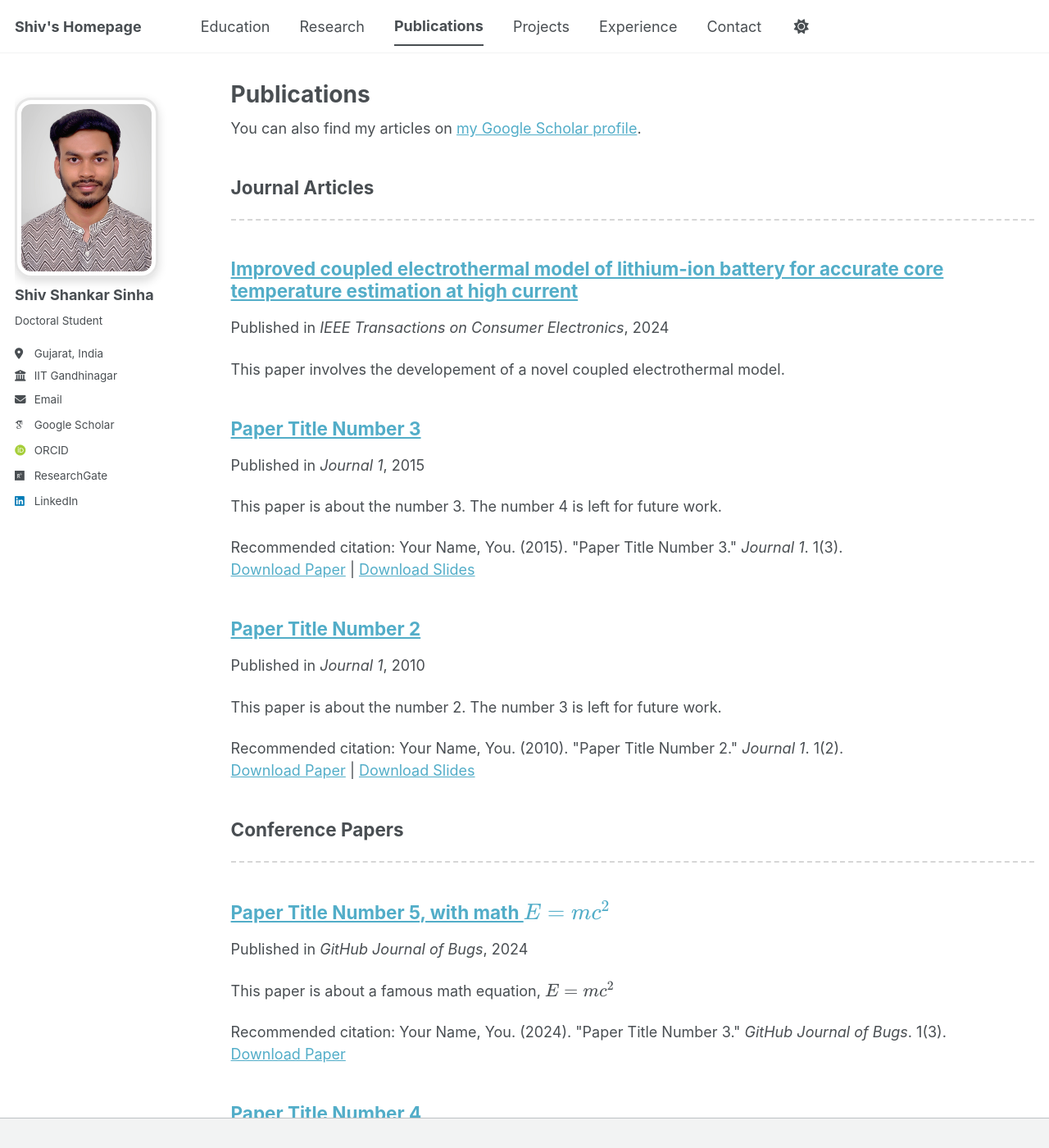
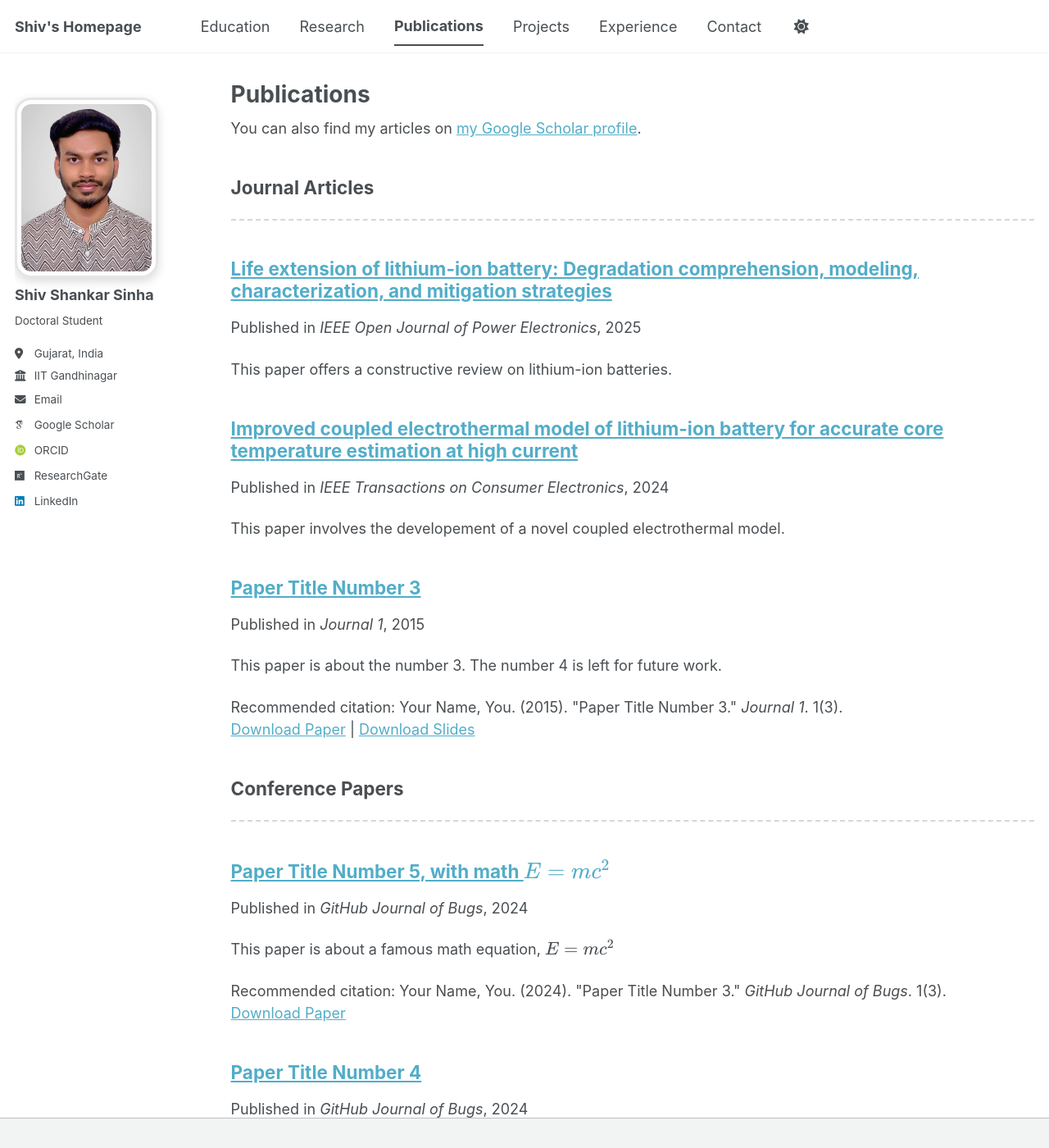
Before and after one commit to shivshankar-sinha/shivshankar-sinha.github.io, a Jekyll site: the page built from _pages/publications.html, in a window 1280 px wide and 1400 px high. Shown: the whole window at 82% size. Built offline with Jekyll 4.4.1, drawn with Linux system fonts in a browser that asks for light colours; some web fonts are replaced; a script bundle is joined from its source files by our own code; library files that are not in the unit come from our copies.

Commit message:
Update 2010-10-01-paper-title-number-2.md

```diff
--- a/_publications/2010-10-01-paper-title-number-2.md
+++ b/_publications/2010-10-01-paper-title-number-2.md
@@ -1,14 +1,9 @@
 ---
-title: "Paper Title Number 2"
+title: "Life extension of lithium-ion battery: Degradation comprehension, modeling, characterization, and mitigation strategies"
 collection: publications
 category: manuscripts
-permalink: /publication/2010-10-01-paper-title-number-2
-excerpt: 'This paper is about the number 2. The number 3 is left for future work.'
-date: 2010-10-01
-venue: 'Journal 1'
-slidesurl: 'https://academicpages.github.io/files/slides2.pdf'
-paperurl: 'https://academicpages.github.io/files/paper2.pdf'
-citation: 'Your Name, You. (2010). &quot;Paper Title Number 2.&quot; <i>Journal 1</i>. 1(2).'
+permalink: https://ieeexplore.ieee.org/stamp/stamp.jsp?arnumber=11271641
+excerpt: 'This paper offers a constructive review on lithium-ion batteries.'
+date: 2025-12-01
+venue: 'IEEE Open Journal of Power Electronics'
 ---
-
-The contents above will be part of a list of publications, if the user clicks the link for the publication than the contents of section will be rendered as a full page, allowing you to provide more information about the paper for the reader. When publications are displayed as a single page, the contents of the above "citation" field will automatically be included below this section in a smaller font.
```
